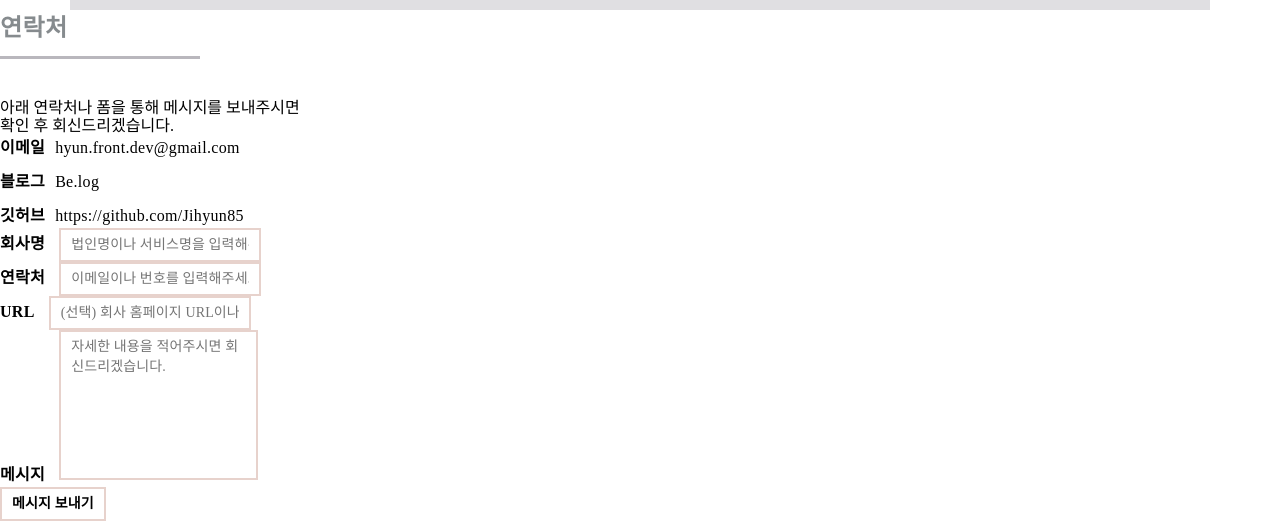
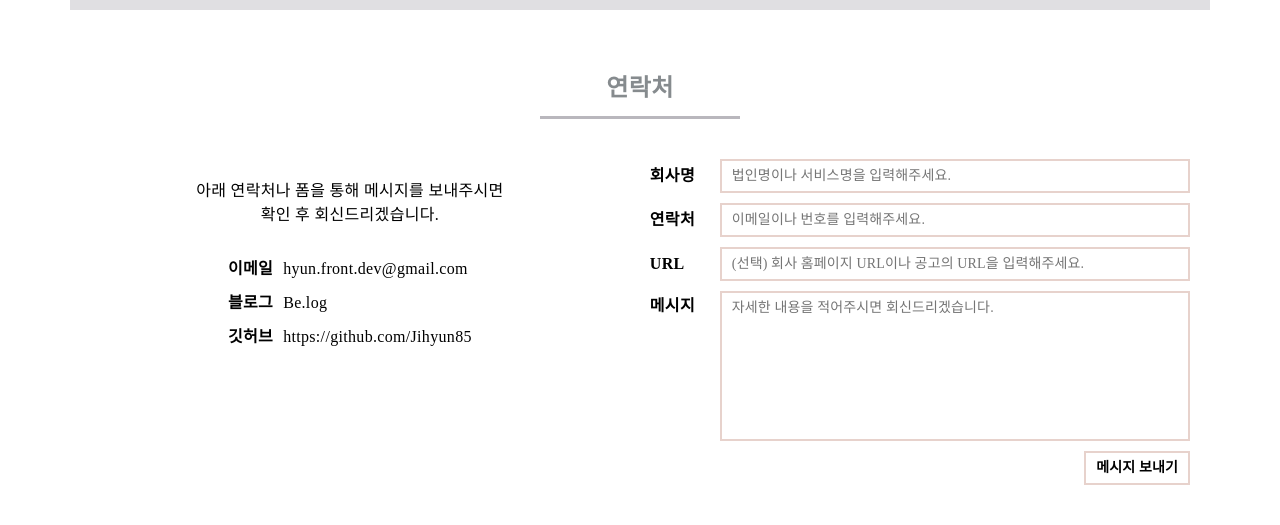
Before and after one commit to Jihyun85/portfolio, a website built with webpack: page index.html in a window 1280 px wide. Shown: the part 2101-2626 px from the top of the page. Built offline with nearby package versions, Linux system fonts and the light colour scheme; a web font is replaced by a local one.

Commit message:
💄 footer(contact) 스타일 적용

```diff
--- /dev/null
+++ b/src/assets/scss/layouts/_contact.scss
@@ -0,0 +1,104 @@
+.contact {
+  @include container;
+  @include flexbox-column;
+  @include base-margin-bottom;
+
+  margin-top: 20px;
+
+  &-content {
+    @include flexbox-column;
+    width: 100%;
+  }
+
+  &-mine {
+    margin-bottom: 20px;
+  }
+
+  &-info {
+    @include text-style(14, $black);
+    max-width: 300px;
+    margin-bottom: 20px;
+    text-align: center;
+  }
+
+  &-company {
+    width: 100%;
+
+    &-title {
+      @include text-style(16, $black);
+      text-align: center;
+      margin-bottom: 10px;
+    }
+  }
+
+  &-form {
+    @include flexbox-column;
+    max-width: 400px;
+    margin: 0 auto;
+
+    &-item {
+      @include flexbox(between);
+      width: 100%;
+      margin-bottom: 10px;
+
+      input,
+      textarea {
+        flex-grow: 1;
+      }
+    }
+
+    &-textarea {
+      align-items: flex-start;
+
+      label {
+        margin-top: 3px;
+      }
+    }
+
+    @include responsive(T) {
+      width: 100%;
+      max-width: initial;
+    }
+  }
+
+  &-btn {
+    align-self: flex-end;
+  }
+
+  @include responsive(T) {
+    margin-top: 40px;
+
+    &-content {
+      flex-direction: row;
+    }
+
+    &-info {
+      margin-bottom: 30px;
+    }
+
+    &-mine,
+    &-company {
+      @include flexbox;
+      width: 100%;
+    }
+
+    &-mine {
+      flex-direction: column;
+      align-self: flex-start;
+      padding: 20px 0;
+    }
+
+    &-company {
+      padding: 0 20px;
+    }
+  }
+
+  @include responsive(D) {
+    margin-top: 60px;
+
+    &-info {
+      @include text-style(16);
+      max-width: 400px;
+    }
+  }
+}
--- a/src/assets/scss/style.scss
+++ b/src/assets/scss/style.scss
@@ -32,6 +32,7 @@
 @import "./layouts/about";
 @import "./layouts/skills";
 @import "./layouts/work";
+@import "./layouts/contact";
 
 // extends
 @import "./extends/btn";
```
